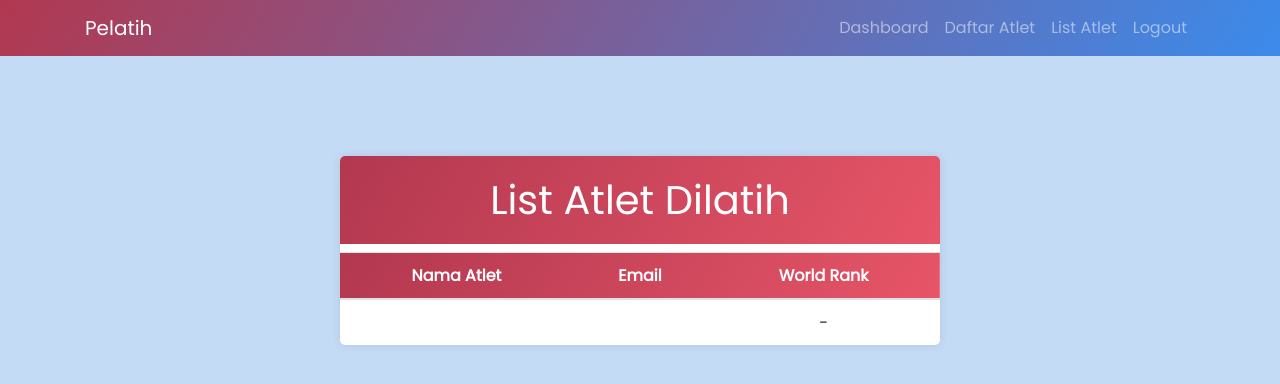
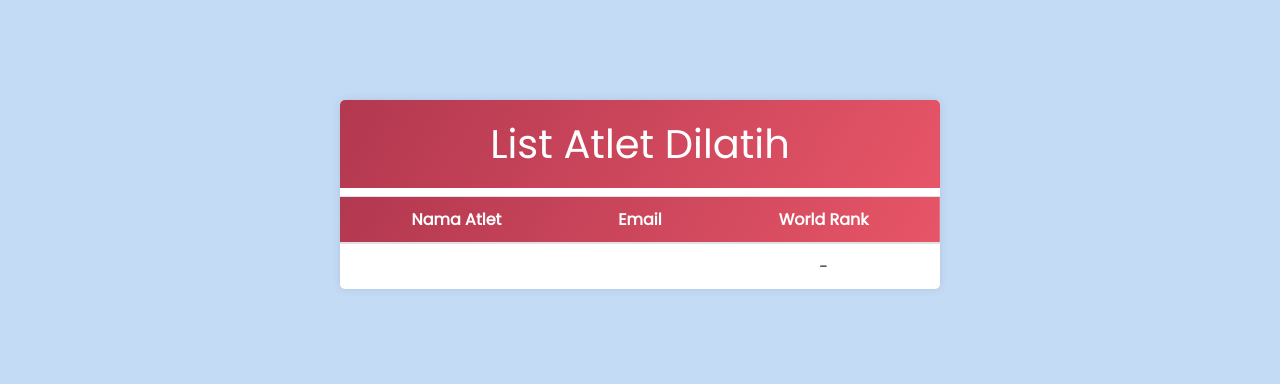
Before and after one commit to nseptio/Basdat-D9, a Django app: page /list_atlet_dilatih/ in a window 1280 px wide. Shown: the top 384 px of the page. Run offline with Django 4.2, Linux system fonts and the light colour scheme; tables that the repository leaves empty hold one stand-in row (values such as "Sample post"); a database or web service that is not in the repository returns one stand-in record (values such as "Sample title"); some libraries are stand-ins or nearby versions.

Commit message:
merapihkan dan menghapus navbar

```diff
--- a/latih_atlet/templates/list_atlet_dilatih.html
+++ b/latih_atlet/templates/list_atlet_dilatih.html
@@ -21,32 +21,6 @@
         background: linear-gradient(120deg, #b23850, #3b8beb);
     }
 </style>
-
-
-<nav class="navbar navbar-expand-lg navbar-dark bg-primary">
-    <div class="container">
-        <a class="navbar-brand" href="#" style="font-family: 'Poppins', sans-serif;">Pelatih</a>
-        <button class="navbar-toggler" type="button" data-toggle="collapse" data-target="#navbarNav" aria-controls="navbarNav" aria-expanded="false" aria-label="Toggle navigation">
-            <span class="navbar-toggler-icon"></span>
-        </button>
-        <div class="collapse navbar-collapse flex-grow-0" id="navbarNav">
-            <ul class="navbar-nav ml-auto">
-                <li class="nav-item">
-                  <a class="nav-link" href="#">Dashboard</a>
-                </li>
-                <li class="nav-item">
-                  <a class="nav-link" href="#">Daftar Atlet</a>
-                </li>
-                <li class="nav-item">
-                  <a class="nav-link" href="#">List Atlet</a>
-                </li>
-                <li class="nav-item">
-                  <a class="nav-link" href="#">Logout</a>
-                </li>
-            </ul>
-        </div>
-    </div>
-</nav>
 
 
 <!DOCTYPE html>
--- a/project_django/settings.py
+++ b/project_django/settings.py
@@ -44,8 +44,7 @@ INSTALLED_APPS = [
     'daftar_atlet',
     'hasil_pertandingan',
     'latih_atlet',
-    'partai_kompetisi_event'
-
+    'partai_kompetisi_event',
     'trigger_biru',
 ]
 
```
Also changed, not shown: partai_kompetisi_event/templates/partai_kompetisi_event.html (+2 -17 lines).
